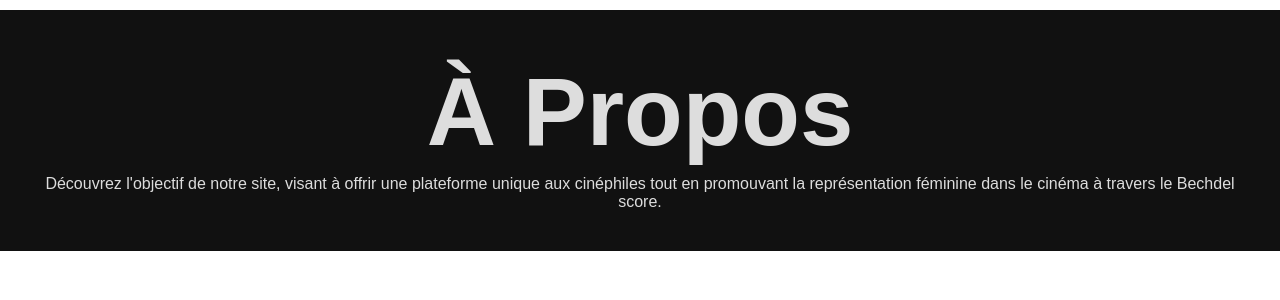
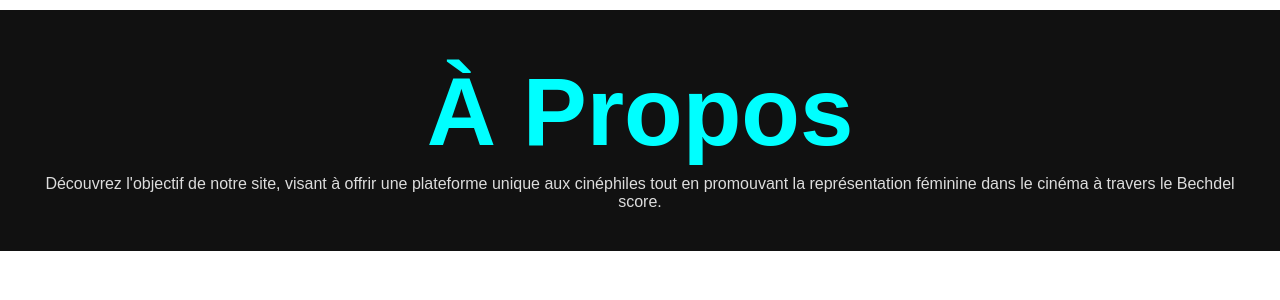
Before and after one commit to WazabiH/SAE_303-Data, a PHP site: page /a-propos.html in a window 1280 px wide. Shown: the part 58-358 px from the top of the page. Run offline with PHP 8.4, Linux system fonts and the light colour scheme.

Commit message:
Update a_propos.css

```diff
--- a/css/a_propos.css
+++ b/css/a_propos.css
@@ -16,4 +16,5 @@
     font-size: 6rem;
   font-weight: 700;
   line-height: 1.3;
+  color: aqua;
   }
```
